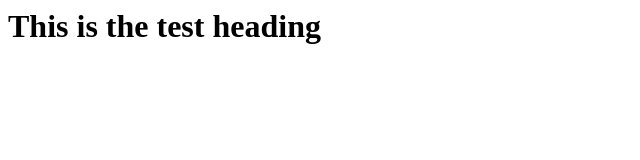
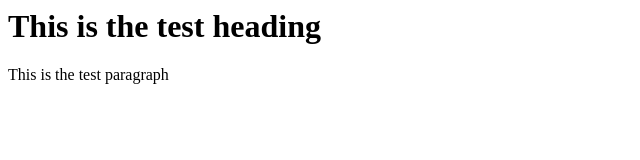
Before and after one commit to khgamujtaba/18-6, a plain HTML site: page index.html in a window 1280 px wide. Shown: the whole page, without its empty margins (0-640 px from the left). Drawn offline with Linux system fonts and the light colour scheme.

Commit message:
paragraph 1 added

```diff
--- a/index.html
+++ b/index.html
@@ -6,5 +6,6 @@
     </head>
     <body>
         <h1>This is the test heading</h1>
+        <p>This is the test paragraph</p>
     </body>
 </html>
```
